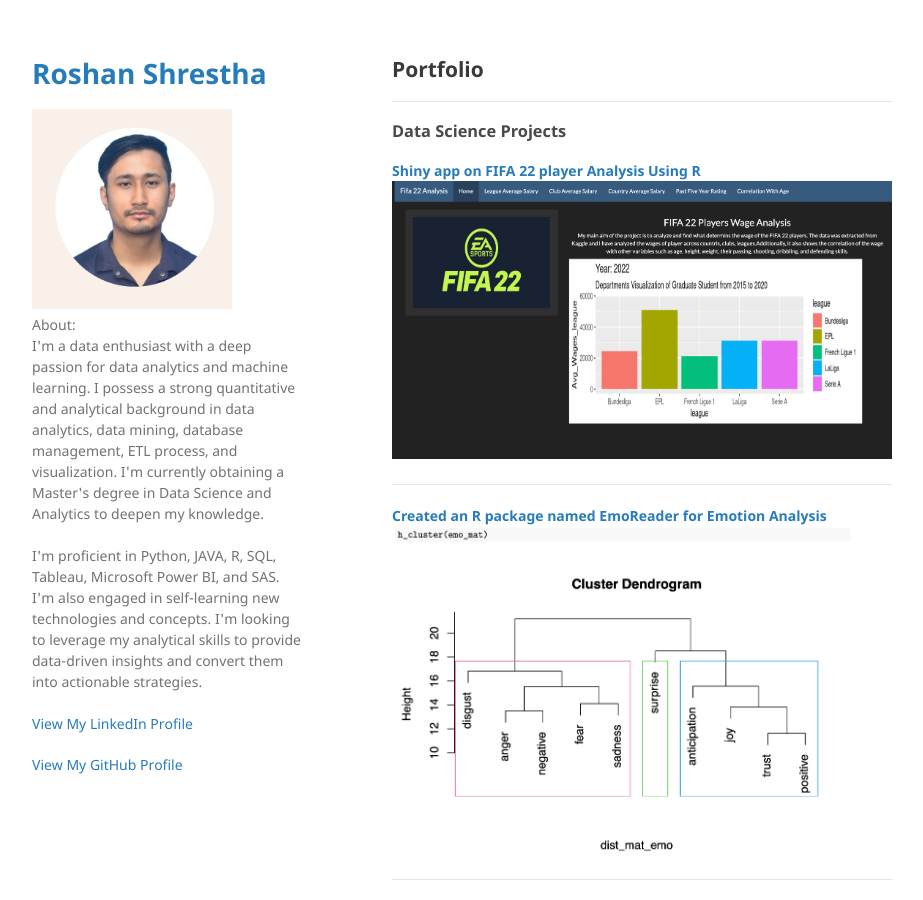
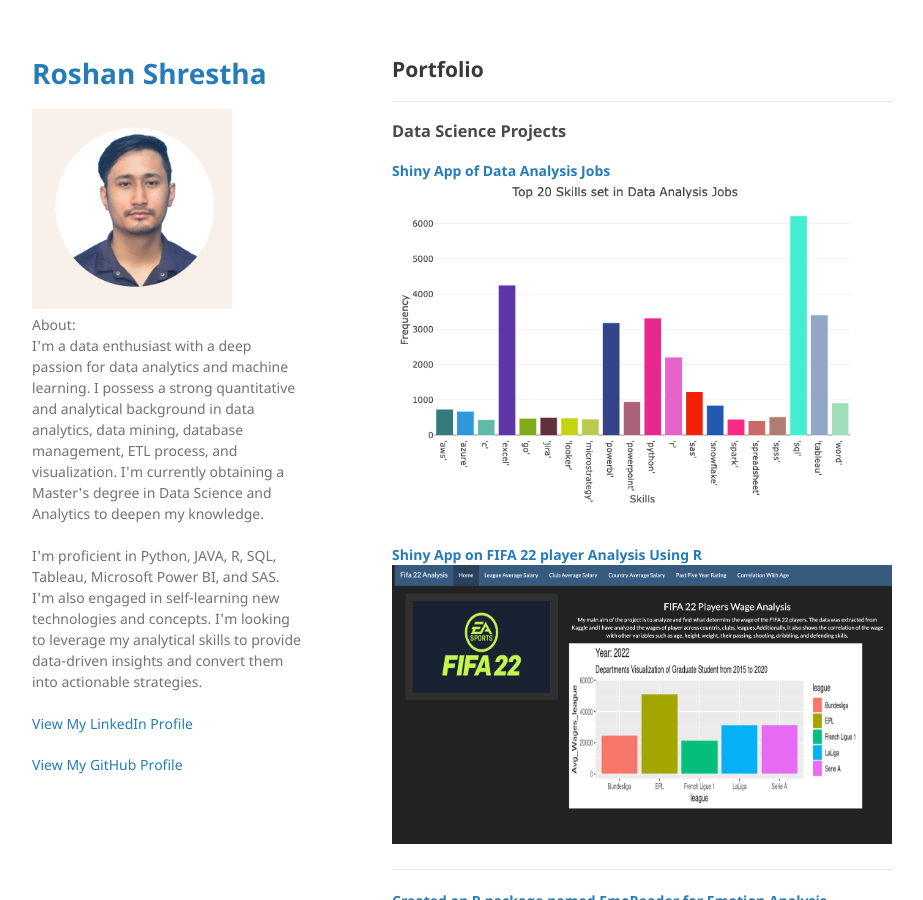
Before and after one commit to casirose/casirose.github.io, a Jekyll site: the page built from index.md, in a window 1280 px wide and 900 px high. Shown: the whole window, without its empty margins (178-1101 px from the left). Built offline with Jekyll 4.4.1, drawn with Linux system fonts in a browser that asks for light colours; our own code applies the rules of GitHub Pages for plain Markdown files.

Commit message:
Update index.md

```diff
--- a/index.md
+++ b/index.md
@@ -4,7 +4,10 @@
 
 ### Data Science Projects
 
-**[Shiny app on FIFA 22 player Analysis Using R](https://roshanshrestha.shinyapps.io/R_project/?_ga=2.224630290.903187739.1650071384-1388074096.1650071384/)
+**[Shiny App of Data Analysis Jobs](https://roshanshrestha.shinyapps.io/Analysis/?_ga=2.71965843.1877477368.1682612833-638465303.1682612833)
+<img src="/assets/img/Data Analysis Jobs.png?raw=true"/>**
+
+**[Shiny App on FIFA 22 player Analysis Using R](https://roshanshrestha.shinyapps.io/R_project/?_ga=2.224630290.903187739.1650071384-1388074096.1650071384/)
 <img src="/assets/img/FIFA22.png?raw=true"/>**
 
 ---
```
